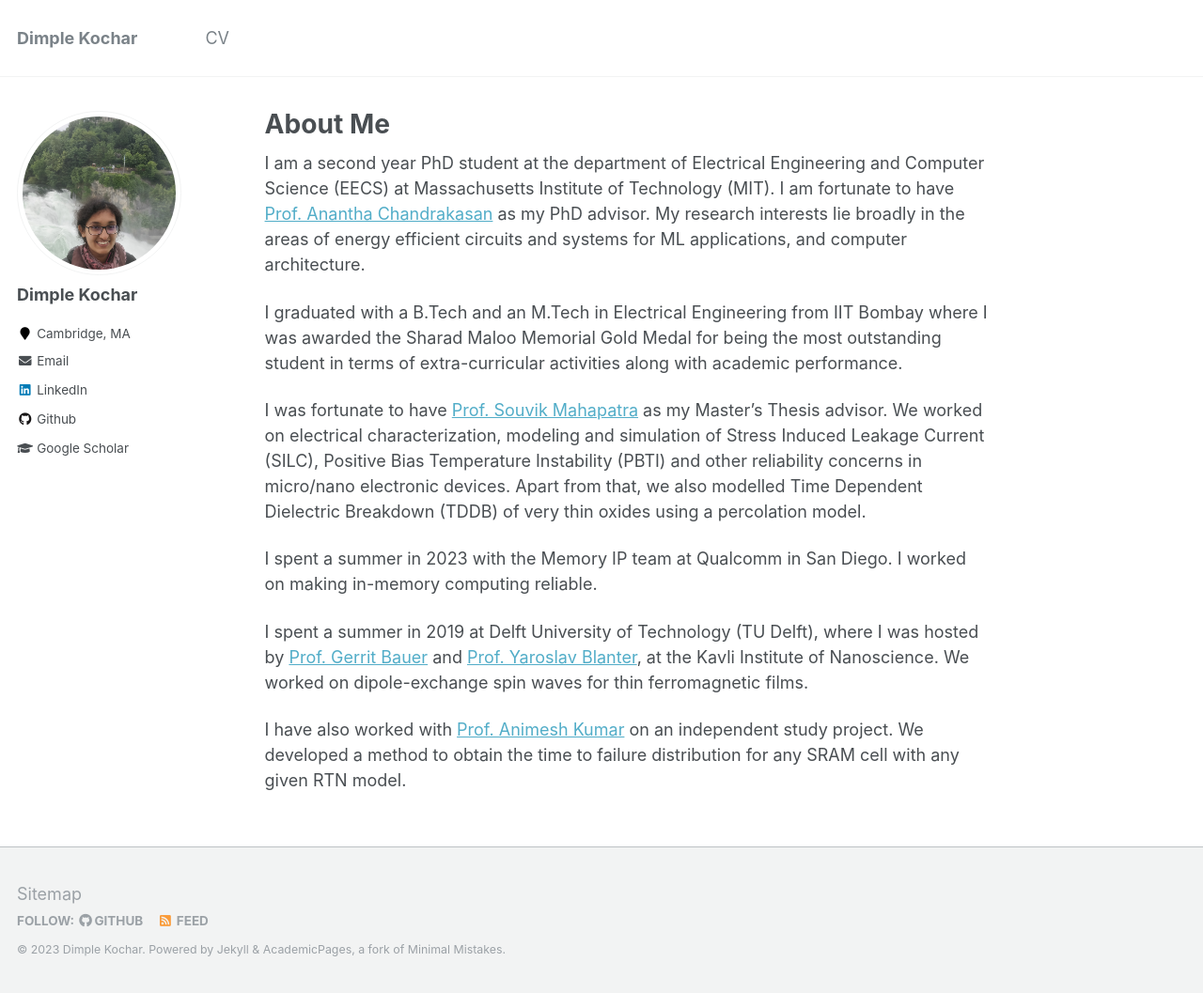
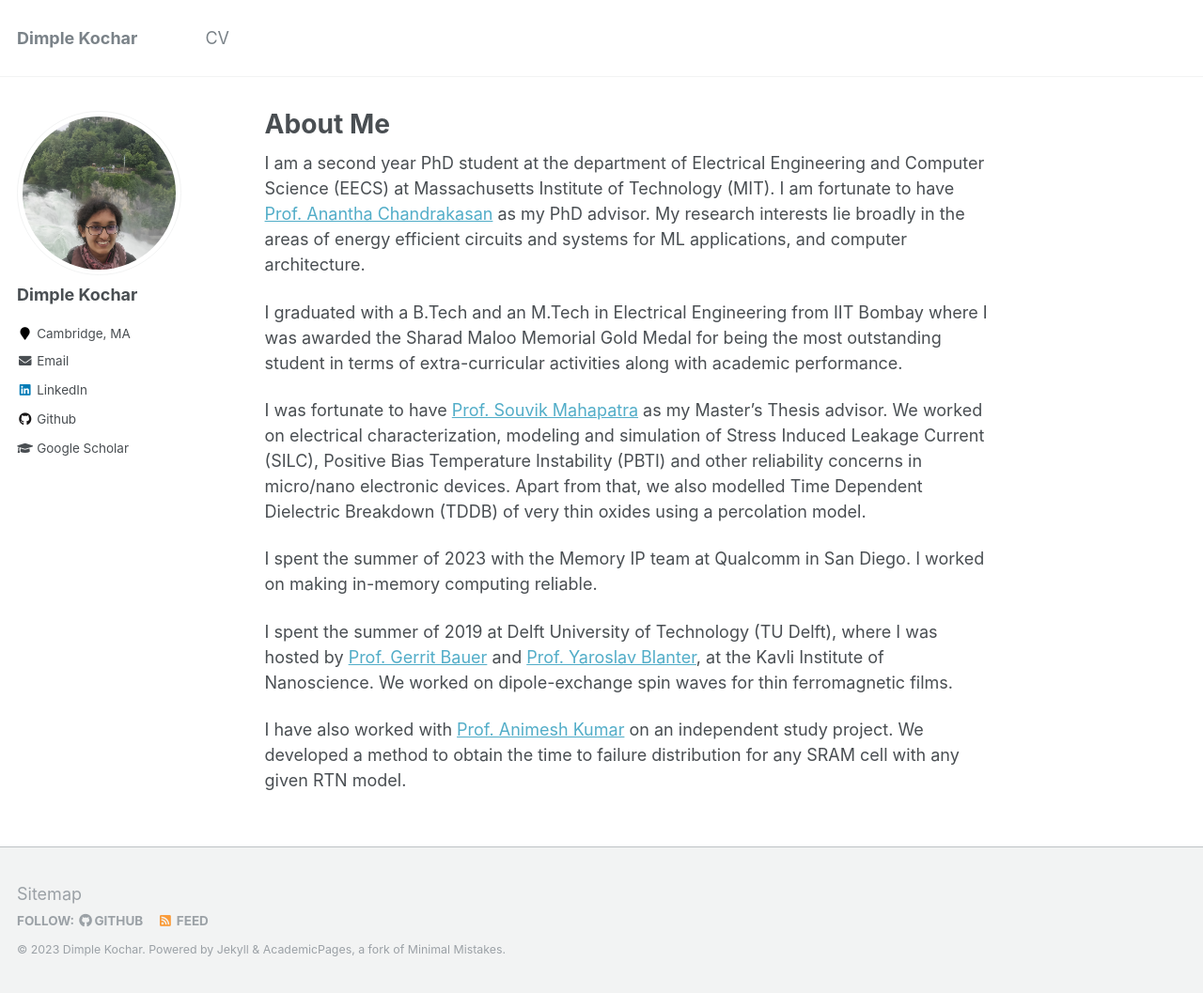
Before and after one commit to dimplekochar/dimplekochar.github.io, a Jekyll site: the page built from _pages/about.md, in a window 1280 px wide and 1057 px high. Shown: the whole window at 94% size. Built offline with Jekyll 4.4.1, drawn with Linux system fonts in a browser that asks for light colours.

Commit message:
Update about.md

```diff
--- a/_pages/about.md
+++ b/_pages/about.md
@@ -15,8 +15,8 @@ I graduated with a B.Tech and an M.Tech in Electrical Engineering from IIT Bomba
 
 I was fortunate to have [Prof. Souvik Mahapatra](https://www.ee.iitb.ac.in/wiki/faculty/souvik?s=model) as my Master's Thesis advisor. We worked on electrical characterization, modeling and simulation of Stress Induced Leakage Current (SILC), Positive Bias Temperature Instability (PBTI) and other reliability concerns in micro/nano electronic devices. Apart from that, we also modelled Time Dependent Dielectric Breakdown (TDDB) of very thin oxides using a percolation model.
 
-I spent a summer in 2023 with the Memory IP team at Qualcomm in San Diego. I worked on making in-memory computing reliable.
+I spent the summer of 2023 with the Memory IP team at Qualcomm in San Diego. I worked on making in-memory computing reliable.
 
-I spent a summer in 2019 at Delft University of Technology (TU Delft), where I was hosted by [Prof. Gerrit Bauer](https://www.tudelft.nl/en/faculty-of-applied-sciences/about-faculty/departments/quantum-nanoscience/prof-dr-gerrit-bauer/) and [Prof. Yaroslav Blanter](https://www.tudelft.nl/en/faculty-of-applied-sciences/about-faculty/departments/quantum-nanoscience/prof-dr-yaroslav-blanter/), at the Kavli Institute of Nanoscience. We worked on dipole-exchange spin waves for thin ferromagnetic films.
+I spent the summer of 2019 at Delft University of Technology (TU Delft), where I was hosted by [Prof. Gerrit Bauer](https://www.tudelft.nl/en/faculty-of-applied-sciences/about-faculty/departments/quantum-nanoscience/prof-dr-gerrit-bauer/) and [Prof. Yaroslav Blanter](https://www.tudelft.nl/en/faculty-of-applied-sciences/about-faculty/departments/quantum-nanoscience/prof-dr-yaroslav-blanter/), at the Kavli Institute of Nanoscience. We worked on dipole-exchange spin waves for thin ferromagnetic films.
 
 I have also worked with [Prof. Animesh Kumar](https://www.ee.iitb.ac.in/~animesh/) on an independent study project. We developed a method to obtain the time to failure distribution for any SRAM cell with any given RTN model.
```
